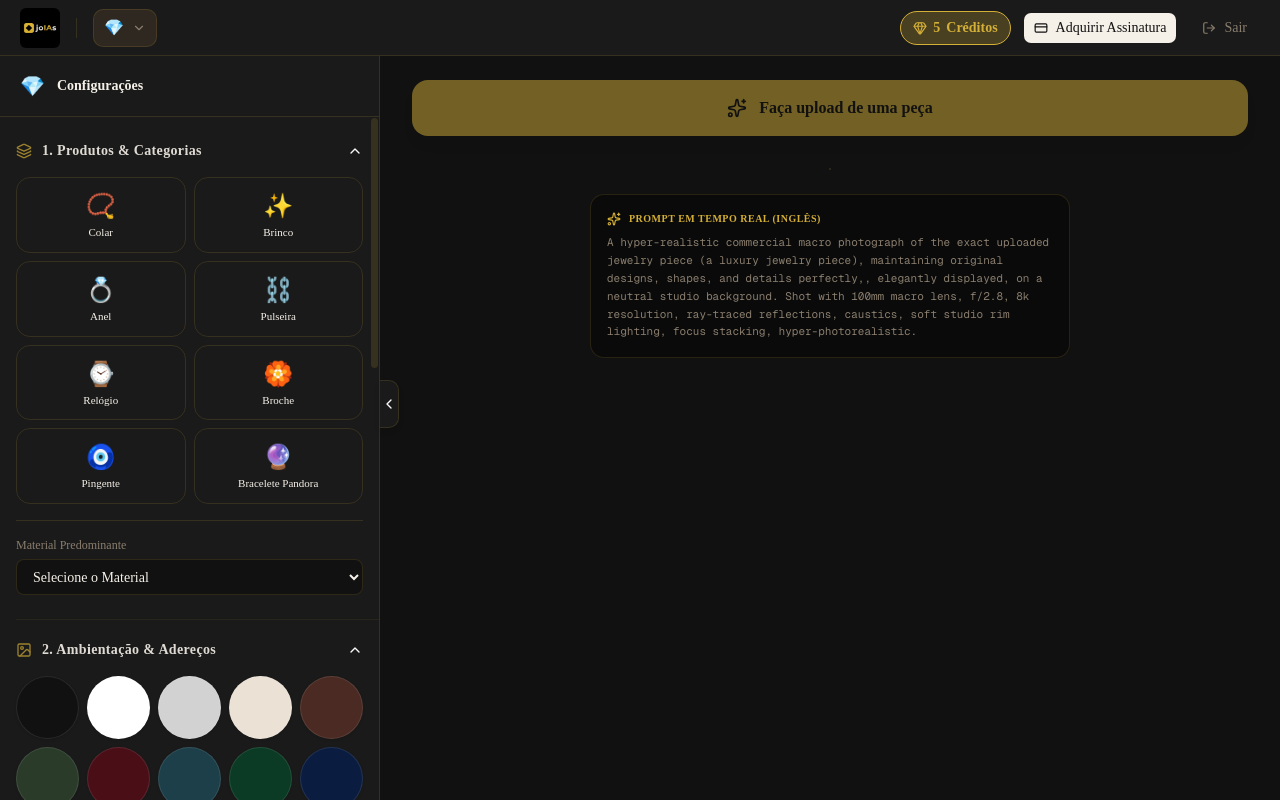
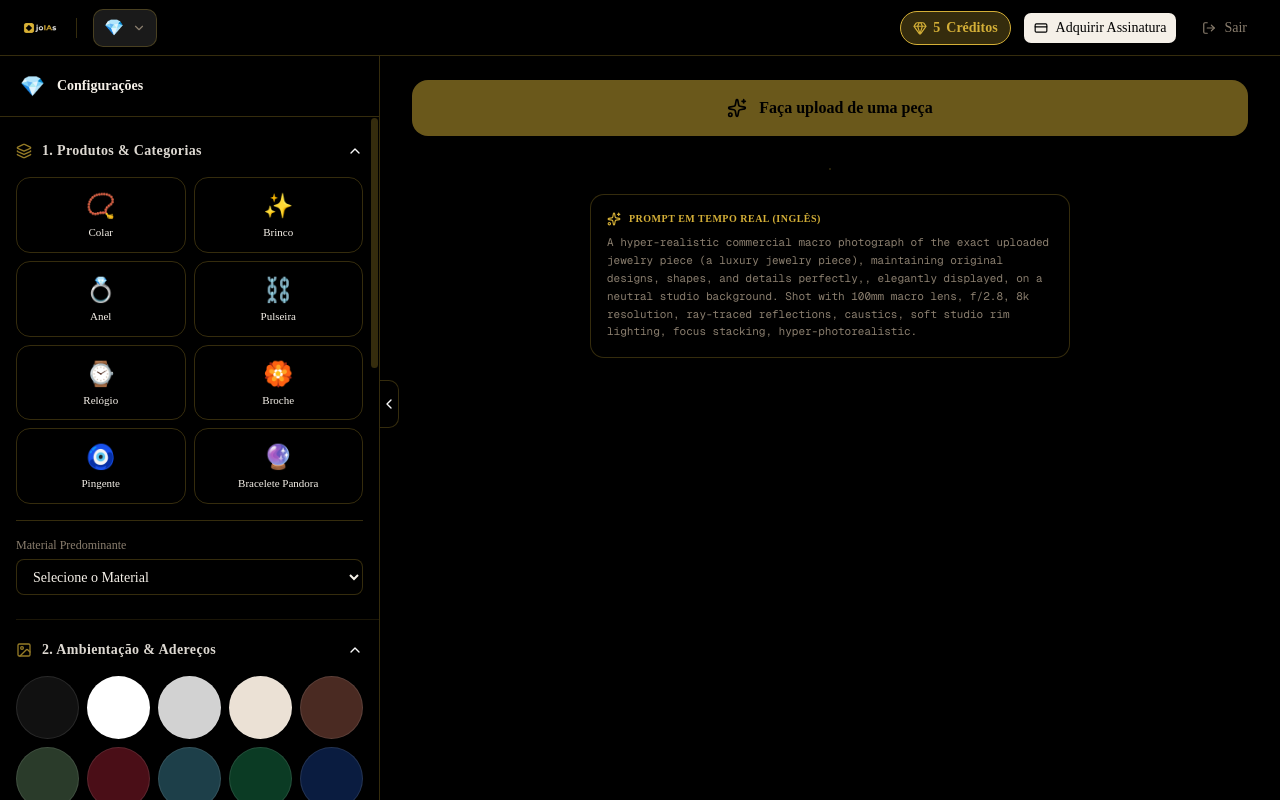
Before and after one commit to giovani-neksti/studio, a Next.js app: page /studio in a window 1280 px wide. Built offline with nearby package versions, Linux system fonts and the light colour scheme.

Commit message:
style: ajusta fundo para preto absoluto para combinar com a logo

```diff
--- a/src/app/globals.css
+++ b/src/app/globals.css
@@ -41,63 +41,61 @@
 
 /* ============================================
    MASTER / DEFAULT THEME (Login Screen)
-   Dark tech background, white/gray details
+   Preto Absoluto para integrar perfeitamente com a Logo
    ============================================ */
 :root {
-  --background: #09090b;
+  --background: #000000;
   --foreground: #fafafa;
-  --card: #18181b;
+  --card: #000000;
   --card-foreground: #fafafa;
-  --popover: #18181b;
+  --popover: #000000;
   --popover-foreground: #fafafa;
   --primary: #ffffff;
-  --primary-foreground: #09090b;
-  --secondary: #27272a;
+  --primary-foreground: #000000;
+  --secondary: #1a1a1a;
   --secondary-foreground: #fafafa;
-  --muted: #27272a;
+  --muted: #1a1a1a;
   --muted-foreground: #a1a1aa;
-  --accent: #3f3f46;
+  --accent: #1a1a1a;
   --accent-foreground: #fafafa;
   --destructive: #ef4444;
-  --border: rgba(255,255,255,0.08);
-  --input: rgba(255,255,255,0.08);
-  --ring: rgba(255,255,255,0.15);
+  --border: rgba(255, 255, 255, 0.12);
+  --input: rgba(255, 255, 255, 0.12);
+  --ring: rgba(255, 255, 255, 0.20);
   --radius: 0.625rem;
   --niche-primary: #ffffff;
-  --niche-glow: rgba(255,255,255,0.15);
+  --niche-glow: rgba(255, 255, 255, 0.15);
 }
 
 /* ============================================
    JEWELRY THEME (.theme-jewelry)
-   Black/slate bg, gold/champagne accents
+   Interior do APP em Preto Absoluto e Dourado
    ============================================ */
 .theme-jewelry {
-  --background: #111111;
+  --background: #000000;
   --foreground: #f5f0e8;
-  --card: #1a1a1a;
+  --card: #000000;
   --card-foreground: #f5f0e8;
-  --popover: #1a1a1a;
+  --popover: #000000;
   --popover-foreground: #f5f0e8;
   --primary: #D4AF37;
-  --primary-foreground: #111111;
-  --secondary: #2a2520;
+  --primary-foreground: #000000;
+  --secondary: #1a1a1a;
   --secondary-foreground: #f5f0e8;
-  --muted: #221e18;
+  --muted: #1a1a1a;
   --muted-foreground: #8a7e6e;
-  --accent: #2e2820;
+  --accent: #1a1a1a;
   --accent-foreground: #D4AF37;
   --destructive: #ef4444;
-  --border: rgba(212,175,55,0.15);
-  --input: rgba(212,175,55,0.08);
-  --ring: rgba(212,175,55,0.3);
+  --border: rgba(212, 175, 55, 0.25);
+  --input: rgba(212, 175, 55, 0.15);
+  --ring: rgba(212, 175, 55, 0.4);
   --niche-primary: #D4AF37;
-  --niche-glow: rgba(212,175,55,0.25);
+  --niche-glow: rgba(212, 175, 55, 0.25);
 }
 
 /* ============================================
    CLOTHING THEME (.theme-clothing)
-   Off-white/light gray bg, solid black accents
-   Editorial fashion look
    ============================================ */
 .theme-clothing {
   --background: #F8F9FA;
@@ -115,17 +113,15 @@
   --accent: #e9ecef;
   --accent-foreground: #0a0a0a;
   --destructive: #dc2626;
-  --border: rgba(0,0,0,0.1);
-  --input: rgba(0,0,0,0.06);
-  --ring: rgba(0,0,0,0.2);
+  --border: rgba(0, 0, 0, 0.1);
+  --input: rgba(0, 0, 0, 0.06);
+  --ring: rgba(0, 0, 0, 0.2);
   --niche-primary: #0a0a0a;
-  --niche-glow: rgba(0,0,0,0.08);
+  --niche-glow: rgba(0, 0, 0, 0.08);
 }
 
 /* ============================================
    SHOES THEME (.theme-shoes)
-   Dark urban bg, vibrant orange accents
-   Dynamic high-contrast style
    ============================================ */
 .theme-shoes {
   --background: #0d0d0d;
@@ -143,11 +139,11 @@
   --accent: #252525;
   --accent-foreground: #FF5722;
   --destructive: #ef4444;
-  --border: rgba(255,87,34,0.15);
-  --input: rgba(255,87,34,0.08);
-  --ring: rgba(255,87,34,0.3);
+  --border: rgba(255, 87, 34, 0.15);
+  --input: rgba(255, 87, 34, 0.08);
+  --ring: rgba(255, 87, 34, 0.3);
   --niche-primary: #FF5722;
-  --niche-glow: rgba(255,87,34,0.20);
+  --niche-glow: rgba(255, 87, 34, 0.20);
 }
 
 @layer base {
@@ -155,10 +151,12 @@
     @apply border-border outline-ring/50;
     box-sizing: border-box;
   }
+
   body {
     @apply bg-background text-foreground;
     transition: background-color 0.4s ease, color 0.4s ease;
   }
+
   html {
     @apply font-sans;
   }
@@ -169,13 +167,16 @@
   width: 4px;
   height: 4px;
 }
+
 ::-webkit-scrollbar-track {
   background: transparent;
 }
+
 ::-webkit-scrollbar-thumb {
   background: var(--border);
   border-radius: 9999px;
 }
+
 ::-webkit-scrollbar-thumb:hover {
   background: var(--muted-foreground);
 }
--- a/src/app/page.tsx
+++ b/src/app/page.tsx
@@ -10,7 +10,6 @@ const portals = [
   {
     niche: 'jewelry',
     label: 'Joalheria',
-    // A LOGO ENTRA AQUI SUBSTITUINDO O DIAMANTE
     icon: <img src="/logo.png" alt="Logo joIAs" className="h-16 w-auto object-contain rounded-md" />,
     description: 'Crie imagens de luxo para joias, colares, anéis e pulseiras',
     gradient: 'from-yellow-900/30 via-amber-900/20 to-transparent',
@@ -111,7 +110,7 @@ export default function LoginPage() {
   const selectedPortalDef = portals.find(p => p.niche === selectedNiche);
 
   return (
-    <div className="min-h-screen bg-[#09090b] flex flex-col items-center justify-center relative overflow-hidden py-12">
+    <div className="min-h-screen bg-[#000000] flex flex-col items-center justify-center relative overflow-hidden py-12">
       <div className="absolute inset-0 overflow-hidden pointer-events-none">
         <div className="absolute top-[-20%] left-[-10%] w-[600px] h-[600px] rounded-full bg-white/[0.02] blur-3xl" />
         <div className="absolute bottom-[-20%] right-[-10%] w-[500px] h-[500px] rounded-full bg-white/[0.02] blur-3xl" />
@@ -164,7 +163,8 @@ export default function LoginPage() {
                 onMouseEnter={() => portal.enabled && setHoveredIndex(index)}
                 onMouseLeave={() => portal.enabled && setHoveredIndex(null)}
                 disabled={!portal.enabled}
-                className={`group relative text-left rounded-2xl border bg-white/[0.03] backdrop-blur-sm p-8
+                // AQUI TROCAMOS O bg-white/[0.03] POR bg-black PARA O QUADRANTE FICAR PRETO
+                className={`group relative text-left rounded-2xl border bg-black backdrop-blur-sm p-8
                   transition-all duration-300 overflow-hidden
                   ${isSelected ? portal.activeBorder : portal.border}
                   ${isDimmed ? 'opacity-40 scale-[0.98]' : portal.enabled ? 'hover:shadow-2xl hover:-translate-y-1' : ''}
@@ -219,7 +219,8 @@ export default function LoginPage() {
             }`}
         >
           {selectedPortalDef && (
-            <div className="bg-white/[0.02] border border-white/10 rounded-2xl p-6 backdrop-blur-md">
+            // AQUI TAMBÉM TROCAMOS PARA bg-black
+            <div className="bg-black border border-white/10 rounded-2xl p-6 backdrop-blur-md">
               <div className="text-center mb-6">
                 <h3 className="text-xl font-bold text-white mb-1">Acesso — {selectedPortalDef.label}</h3>
                 <p className="text-white/40 text-sm">Insira suas credenciais corporativas</p>
@@ -238,7 +239,7 @@ export default function LoginPage() {
                       value={email}
                       onChange={(e) => setEmail(e.target.value)}
                       required
-                      className="bg-black/50 border-white/10 text-white placeholder:text-white/20 pl-11 h-12 rounded-xl focus-visible:ring-1"
+                      className="bg-black border-white/10 text-white placeholder:text-white/20 pl-11 h-12 rounded-xl focus-visible:ring-1"
                       style={{ '--ring': selectedPortalDef.accent } as React.CSSProperties}
                     />
                   </div>
@@ -250,7 +251,7 @@ export default function LoginPage() {
                       value={password}
                       onChange={(e) => setPassword(e.target.value)}
                       required
-                      className="bg-black/50 border-white/10 text-white placeholder:text-white/20 pl-11 h-12 rounded-xl focus-visible:ring-1"
+                      className="bg-black border-white/10 text-white placeholder:text-white/20 pl-11 h-12 rounded-xl focus-visible:ring-1"
                       style={{ '--ring': selectedPortalDef.accent } as React.CSSProperties}
                     />
                   </div>
```
